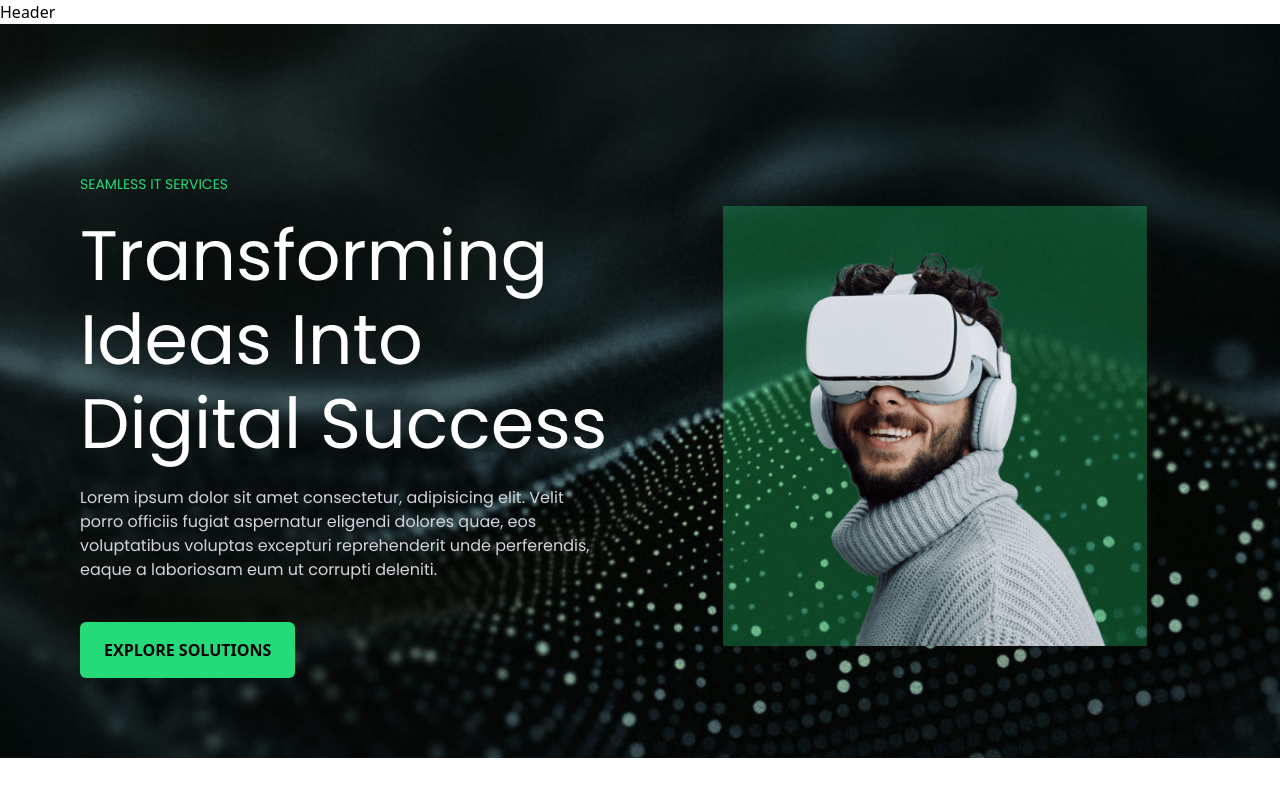
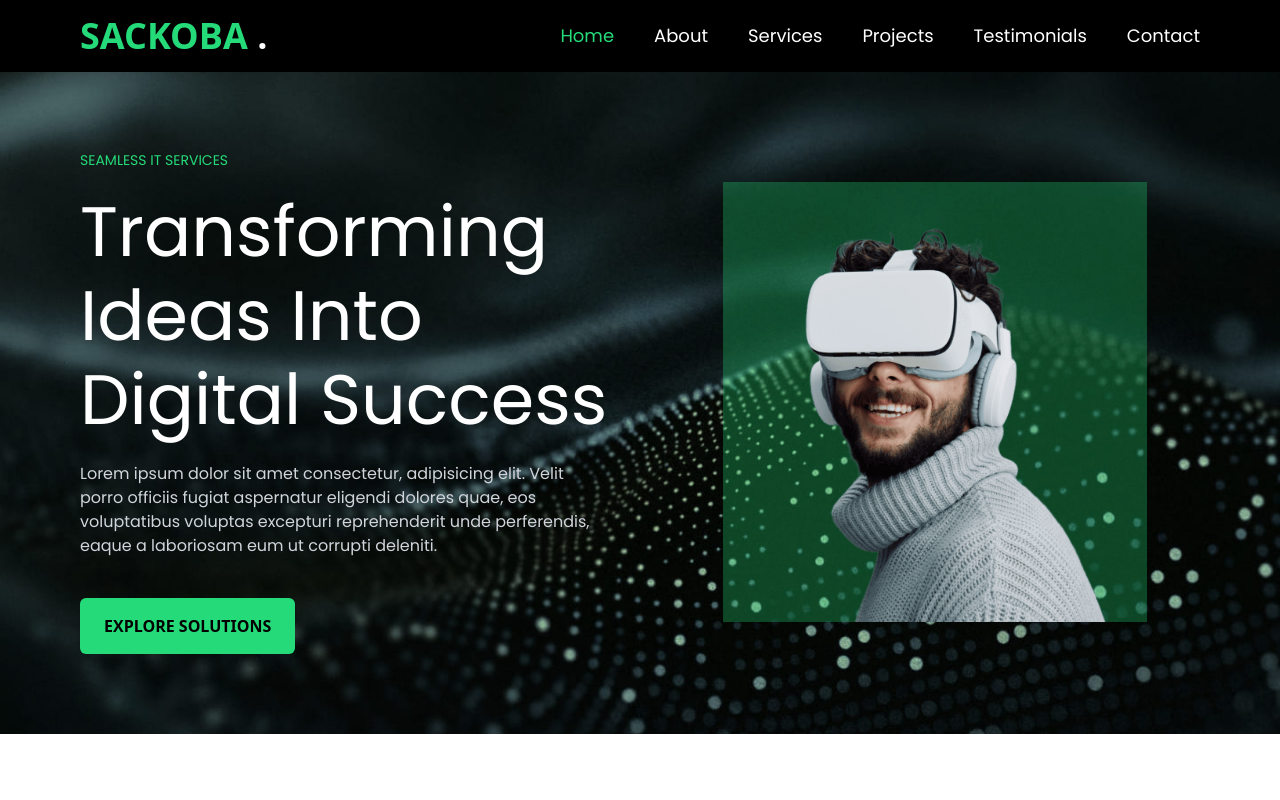
Before and after one commit to sackoba11/digital-agency, a React (Create React App) app: page / in a window 1280 px wide. Shown: the top 800 px of the page. Built offline with nearby package versions, Linux system fonts and the light colour scheme; a web font is replaced by a local one.

Commit message:
add header component UI

```diff
--- a/src/sections/Header.jsx
+++ b/src/sections/Header.jsx
@@ -1,7 +1,83 @@
-import React from 'react'
+import React, { useEffect, useState } from 'react'
+import { Link} from 'react-scroll'
+import { IoCloseSharp } from 'react-icons/io5'
+import { FaBars } from 'react-icons/fa'
 
 export const Header = () => {
+
+  const [menuOpen, setMenuOpen] = useState(false);
+
+const menuLinks = [
+  { name: 'Home', to: 'home' },
+  { name: 'About', to: 'about' },
+  { name: 'Services', to: 'services' },
+  { name: 'Projects', to: 'projects' },
+  { name: 'Testimonials', to: 'testimonials' },
+  { name: 'Contact', to: 'contact' },
+];
+
+useEffect(() => {
+if (menuOpen) {
+    document.body.classList.add('overflow-hidden');
+  } else {
+    document.body.classList.remove('overflow-hidden');
+  }
+
+  return () => {
+    document.body.classList.remove('overflow-hidden');
+  };
+}, [menuOpen]);
+
+
   return (
-    <div>Header</div>
+    <header className='w-full bg-black py-4 px-7 lg:px-[80px] fixed top-0 left-0 z-50' >
+      <div className='flex items-center justify-between'>
+    {/* {logo} */}
+    <div className='text-themegreen font-bold text-left lg:text-4xl text-3xl uppercase'>
+      SackoBA <span className='text-white'>.</span>
+
+    </div>
+    {/* logo and */}
+
+    {/* hamburger menu button, mobile only starts */}
+    <button className='text-white text-2xl md:hidden' onClick={() => setMenuOpen(!menuOpen)}>
+      {menuOpen ? <IoCloseSharp /> : <FaBars />}
+    </button>
+
+
+     {/* desktop menu */}
+     <nav className='hidden md:block'>
+      <ul className='flex space-x-10 text-lg font-poppins text-white '>
+        {menuLinks.map((link, index) => (
+          <li key={link.to} >
+            <Link to={link.to} smooth={true} duration={500}
+            className={`cursor-pointer ${link.name === 'Home' ? 'text-themegreen' : 'hover:text-themegreen transition-colors'}`}>
+              {link.name}
+            </Link>
+          </li>
+        ))}
+
+      </ul>
+     </nav>
+      </div>
+      {/* mobile menu */}
+      <div className={`fixed top-0 left-0 w-full h-full bg-black text-white
+        transform ${menuOpen ? 'translate-x-0' : 'translate-x-full'}
+        transition-transform duration-300 ease-in-out z-40 flex items-center
+        justify-center overflow-y-hidden `} >
+          <IoCloseSharp  className='fixed top-3 right-6 text-3xl cursor-pointer'
+          onClick={() => setMenuOpen(false)}
+          />
+          <ul className='flex flex-col space-y-6 text-2xl text-center font-poppins'>
+            {menuLinks.map((link, index) => (
+              <li key={link.to}>
+                <Link to={link.to} smooth={true} duration={500} className={`cursor-pointer ${link.name === 'Home' ? 'text-themegreen' : 'hover:text-themegreen transition-colors font-poppins'}`} onClick={() => setMenuOpen(false)}>
+                  {link.name}
+                </Link>
+              </li>
+            ))}
+          </ul>
+      </div>
+    </header>
   )
 }
```
